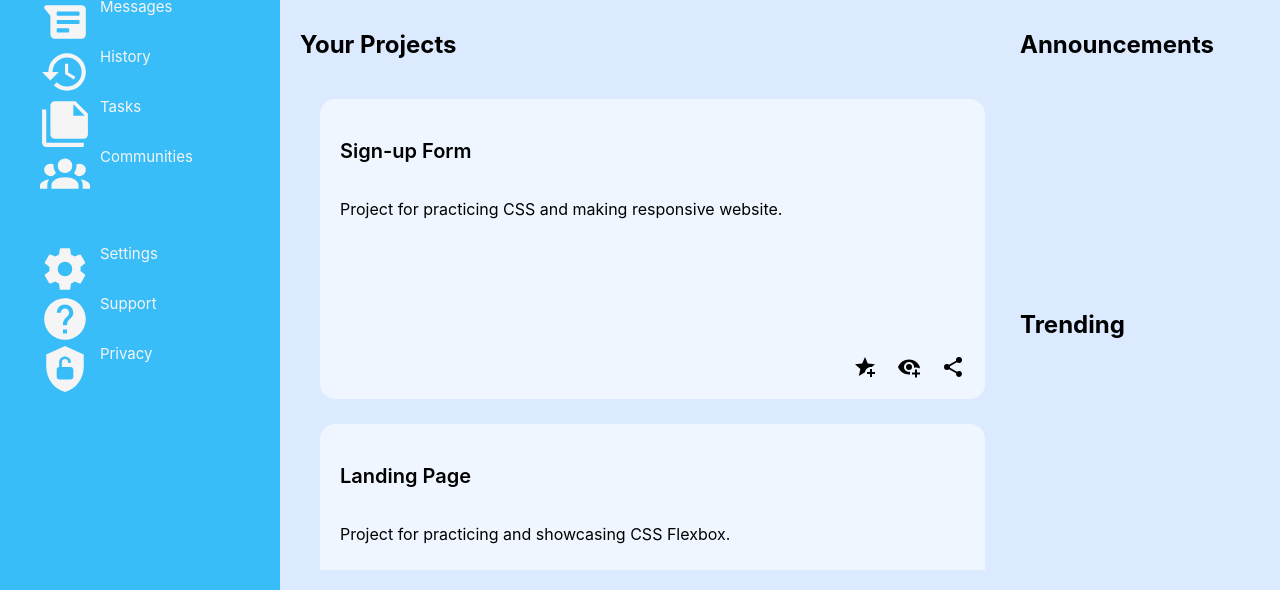
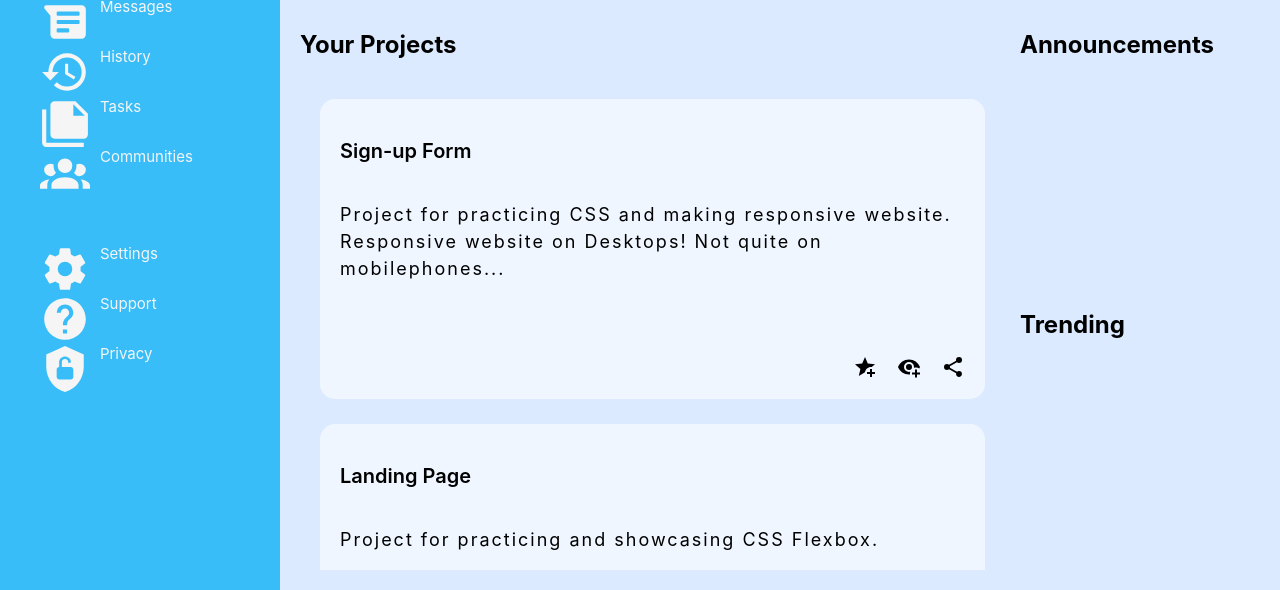
Before and after one commit to SaniLetchu/Admin-Dashboard, a plain HTML site: page index.html in a window 1280 px wide. Shown: the part 210-800 px from the top of the page. Drawn offline with Linux system fonts and the light colour scheme.

Commit message:
Content for the project cards

```diff
--- a/index.html
+++ b/index.html
@@ -62,7 +62,7 @@
                     <div>
                         <a href="https://saniletchu.github.io/Sign-up-Form/"><p class="projectname">Sign-up Form</p></a>
                         <p class="projectinfo">
-                            Project for practicing CSS and making responsive website.
+                            Project for practicing CSS and making responsive website. Responsive website on Desktops! Not quite on mobilephones...
                         </p>
                     </div>
                     <div class="projecticons">
@@ -112,7 +112,7 @@
                 </div>
                 <div class="projectbox card">
                     <div>
-                        <a href="https://saniletchu.github.io/Landing-Page/"><p class="projectname">Rock-Paper-Scissors</p></a>
+                        <a href="https://saniletchu.github.io/Rock-Paper-Scissors/"><p class="projectname">Rock-Paper-Scissors</p></a>
                         <p class="projectinfo">
                             Project for practicing DOM manipulation and Javascript. Rock-Paper-Scissors with very simple UI.
                         </p>
--- a/style.css
+++ b/style.css
@@ -145,6 +145,12 @@ input {
     width: 3%;
 }
 
+.projectinfo {
+    font-size: 18px;
+    letter-spacing: 2px;
+    line-height: 150%;
+}
+
 .profilepicturetop {
     border-radius: 500px;
     width: min(10%, 45px);
```
